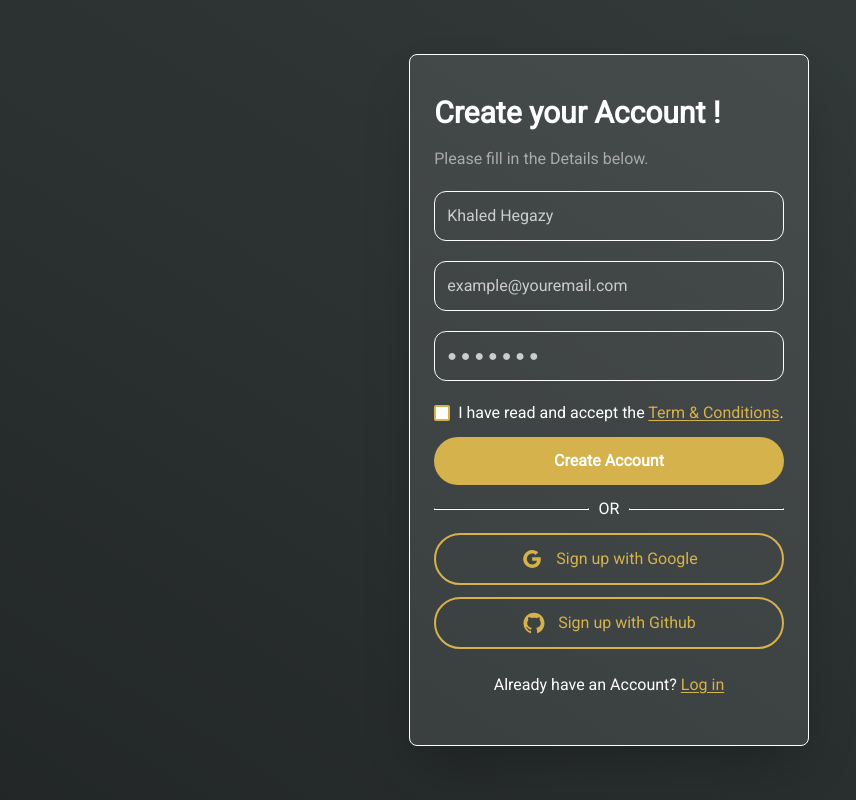
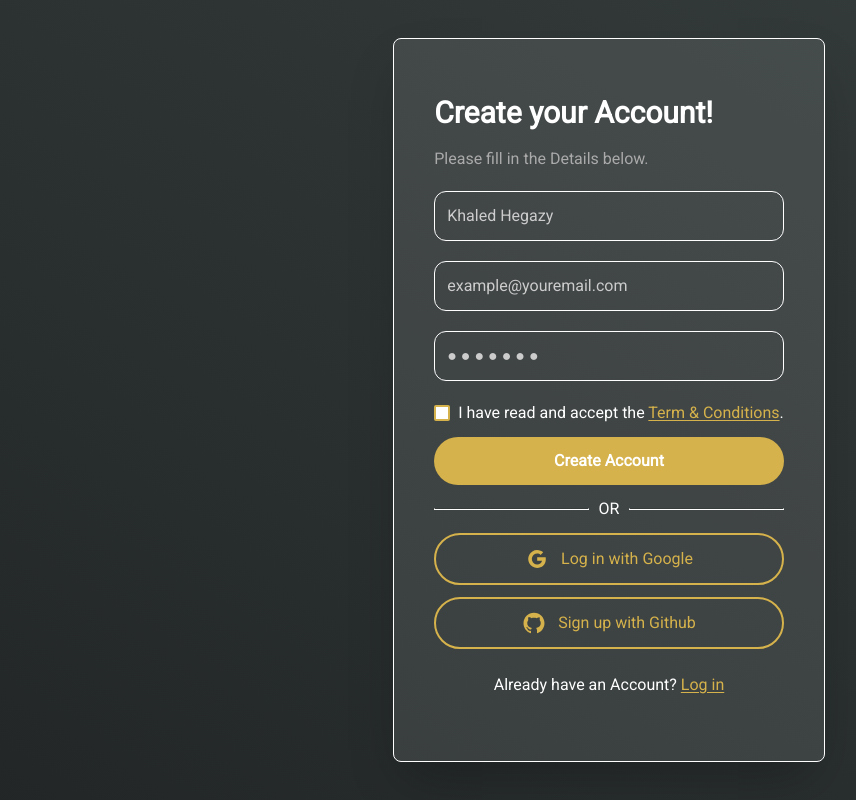
Before and after one commit to catalyst-ci-cd/catalyst-frontend, a React (Vite) app: page /signup in a window 1280 px wide. Shown: the whole page, without its empty margins (31-887 px from the left). Built offline with nearby package versions, Linux system fonts and the light colour scheme; no server answers.

Commit message:
Add Login With Google Support

```diff
--- a/package.json
+++ b/package.json
@@ -20,6 +20,7 @@
     "axios": "^1.6.0",
     "react": "^18.2.0",
     "react-dom": "^18.2.0",
+    "react-google-login": "^5.2.2",
     "react-icons": "^4.11.0",
     "react-router-dom": "^6.18.0"
   },
--- /dev/null
+++ b/src/components/forms/StyledGoogleLogin.tsx
@@ -0,0 +1,24 @@
+import GoogleLogin from "react-google-login";
+import { AiOutlineGoogle } from "react-icons/ai";
+
+const StyledGoogleLogin = () => {
+  return (
+    <GoogleLogin
+      clientId={import.meta.env.VITE_GOOGLE_CLIENT_ID}
+      render={({ onClick }) => (
+        <button
+          type="button"
+          className="flex items-center justify-center gap-3 w-full font-medium border-2 border-solid border-accent p-3 my-3 text-accent rounded-full transition-all duration-200 hover:bg-accent hover:shadow-lg hover:text-white"
+          onClick={onClick}
+        >
+          <AiOutlineGoogle className="text-2xl" />
+          <span>Log in with Google</span>
+        </button>
+      )}
+      onSuccess={() => {}}
+      onFailure={() => {}}
+    />
+  );
+};
+
+export default StyledGoogleLogin;
--- a/src/pages/Login/index.tsx
+++ b/src/pages/Login/index.tsx
@@ -1,8 +1,9 @@
 import { Link } from "react-router-dom";
 import { Divider } from "@mui/material";
-import { AiFillGithub, AiOutlineGoogle } from "react-icons/ai";
+import { AiFillGithub } from "react-icons/ai";
 import CheckBoxField from "@/components/forms/CheckBoxField";
 import TextField from "@/components/forms/TextField";
+import StyledGoogleLogin from "@/components/forms/StyledGoogleLogin";
 
 const Login = () => {
   return (
@@ -29,13 +30,7 @@ const Login = () => {
         <Divider className="text-white before:border before:border-white after:border after:border-white">
           OR
         </Divider>
-        <button
-          type="button"
-          className="flex items-center justify-center gap-3 w-full font-medium border-2 border-solid border-accent p-3 my-3 text-accent rounded-full transition-all duration-200 hover:bg-accent hover:shadow-lg hover:text-white"
-        >
-          <AiOutlineGoogle className="text-2xl" />
-          <span>Log in with Google</span>
-        </button>{" "}
+        <StyledGoogleLogin />
         <button
           type="button"
           className="flex items-center justify-center gap-3 w-full font-medium border-2 border-solid border-accent p-3 my-3 text-accent rounded-full transition-all duration-200 hover:bg-accent hover:shadow-lg hover:text-white"
--- a/src/pages/Signup/index.tsx
+++ b/src/pages/Signup/index.tsx
@@ -3,11 +3,12 @@ import { Divider } from "@mui/material";
 import { AiFillGithub, AiOutlineGoogle } from "react-icons/ai";
 import CheckBoxField from "@/components/forms/CheckBoxField";
 import TextField from "@/components/forms/TextField";
+import StyledGoogleLogin from "@/components/forms/StyledGoogleLogin";
 const Signup = () => {
   return (
     <div className="grid place-content-center min-h-screen bg-gradient-to-tr from-primary to-secondary font-roboto text-white">
-      <form className="p-6 border border-solid border-white rounded-lg bg-[#ffffff18] shadow-2xl">
-        <h2 className="text-3xl font-semibold my-4">Create your Account !</h2>
+      <form className="p-10 border border-solid border-white rounded-lg bg-[#ffffff18] shadow-2xl">
+        <h2 className="text-3xl font-semibold my-4">Create your Account!</h2>
         <p className="text-[#aaa] my-4">Please fill in the Details below.</p>
         <TextField type="text" placeholder="Khaled Hegazy" />
         <TextField type="text" placeholder="example@youremail.com" />
@@ -32,13 +33,7 @@ const Signup = () => {
         <Divider className="text-white before:border before:border-white after:border after:border-white">
           OR
         </Divider>
-        <button
-          type="button"
-          className="flex items-center justify-center gap-3 w-full font-medium border-2 border-solid border-accent p-3 my-3 text-accent rounded-full transition-all duration-200 hover:bg-accent hover:shadow-lg hover:text-white"
-        >
-          <AiOutlineGoogle className="text-2xl" />
-          <span>Sign up with Google</span>
-        </button>{" "}
+        <StyledGoogleLogin />
         <button
           type="button"
           className="flex items-center justify-center gap-3 w-full font-medium border-2 border-solid border-accent p-3 my-3 text-accent rounded-full transition-all duration-200 hover:bg-accent hover:shadow-lg hover:text-white"
@@ -48,7 +43,10 @@ const Signup = () => {
         </button>
         <p className="text-center my-6">
           Already have an Account?{" "}
-          <Link to="#" className="underline underline-offset-2 text-accent">
+          <Link
+            to="/login"
+            className="underline underline-offset-2 text-accent"
+          >
             Log in
           </Link>
         </p>
--- a/src/services/axiosInstance.ts
+++ b/src/services/axiosInstance.ts
@@ -1,7 +1,7 @@
 import axios from 'axios';
 
 const axiosInstance = axios.create({
-  baseURL: import.meta.env.BASE_URL,
+  baseURL: import.meta.env.VITE_API_ROOT_URL,
   headers: {
     'Content-Type': 'application/json',
   },
```
Also changed, not shown: src/vite-env.d.ts (+8 -2 lines), 1 other file (tests, documents, lock files or other folders).
